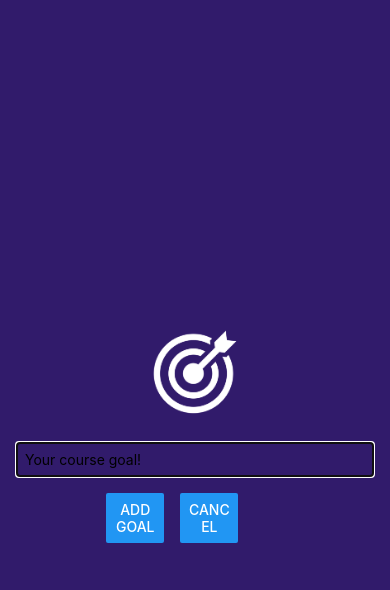
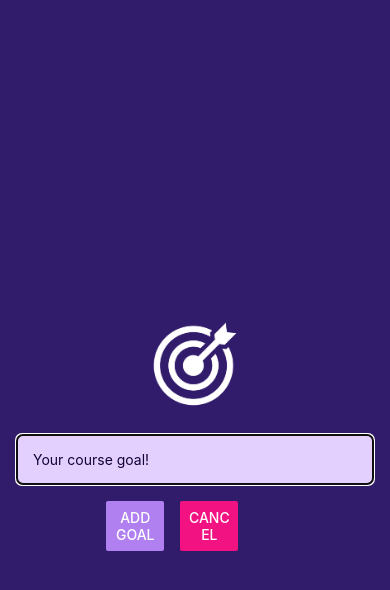
Before and after one commit to JCatulio/course-goals-app, a React Native app: screen / in a window 390 px wide. Both pictures are taken after a click on the button "ADD NEW GOAL". Shown: the top 590 px of the page. Built offline with nearby package versions, Linux system fonts and the light colour scheme.

Commit message:
App Finishing Touches

```diff
--- a/App.js
+++ b/App.js
@@ -1,3 +1,4 @@
+import { StatusBar } from 'expo-status-bar';
 import { useState } from 'react';
 import { StyleSheet, View, FlatList, Button } from 'react-native';
 import GoalInput from './components/GoalInput';
@@ -30,10 +31,12 @@
   }
 
   return (
+    <>
+      <StatusBar style='light' />
       <View style={styles.appContainer}>
         <Button
           title="Add New Goal"
-        color={'#5e0acc'}
+          color={'#a065ec'}
           onPress={startAddGoalHandler}
         />
         <GoalInput
@@ -60,6 +63,7 @@
           />
         </View>
       </View>
+    </>
   );
 }
 
@@ -68,6 +72,7 @@
     flex: 1,
     padding: 50,
     paddingHorizontal: 16,
+    backgroundColor: '#1e085a',
   },
   goalsContainer: {
     flex: 4,
--- a/app.json
+++ b/app.json
@@ -5,6 +5,7 @@
     "version": "1.0.0",
     "orientation": "portrait",
     "icon": "./assets/icon.png",
+    "backgroundColor": "#1e085a",
     "splash": {
       "image": "./assets/splash.png",
       "resizeMode": "contain",
--- a/components/GoalInput.js
+++ b/components/GoalInput.js
@@ -32,10 +32,10 @@
         />
         <View style={styles.buttonContainer}>
           <View style={styles.button}>
-            <Button title="Add Goal" onPress={addGoalHandler} />
+            <Button title="Add Goal" onPress={addGoalHandler} color='#b180f0' />
           </View>
           <View style={styles.button}>
-            <Button title="Cancel" onPress={props.onCancel} />
+            <Button title="Cancel" onPress={props.onCancel} color='#f31282' />
           </View>
         </View>
       </View>
@@ -60,9 +60,12 @@
   },
   textInput: {
     borderWidth: 1,
-    borderColor: '#cccccc',
+    borderColor: '#e4d0ff',
+    backgroundColor: '#e4d0ff',
+    color: '#120438',
+    borderRadius: 6,
     width: '100%',
-    padding: 8,
+    padding: 16,
   },
   buttonContainer: {
     marginTop: 16,
```
Lines whose indentation alone changed are shown as unchanged.
